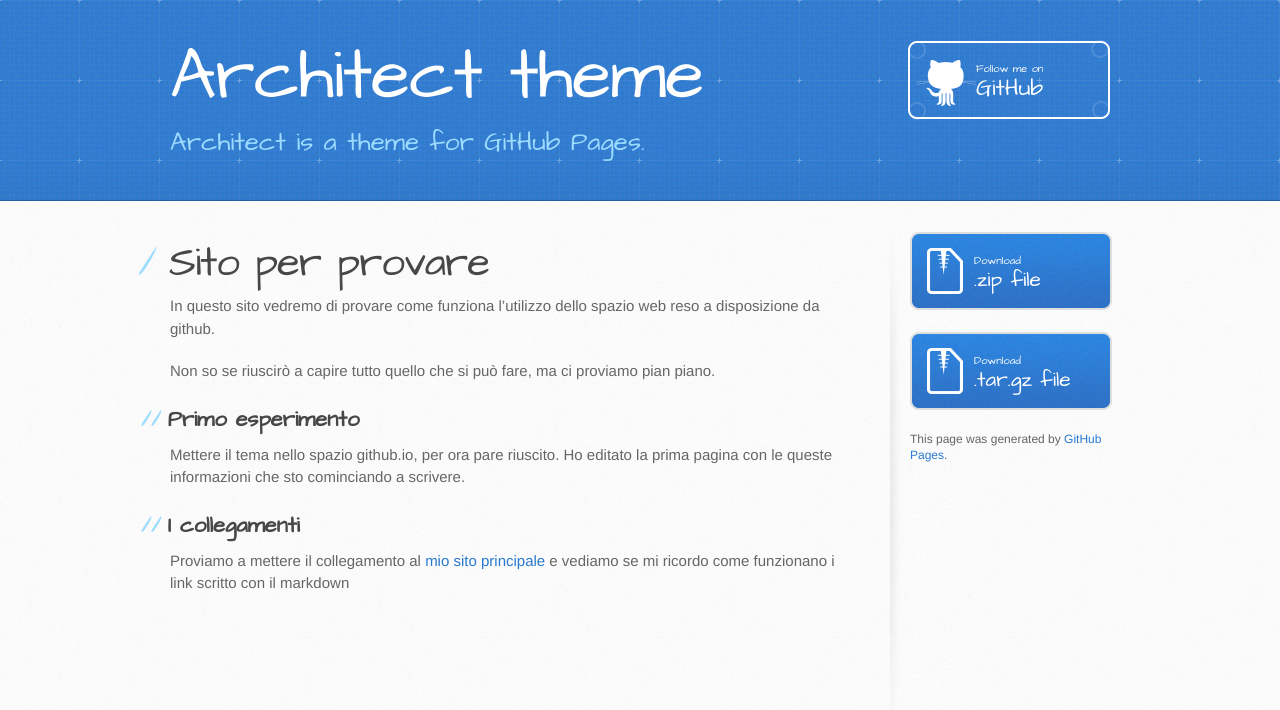
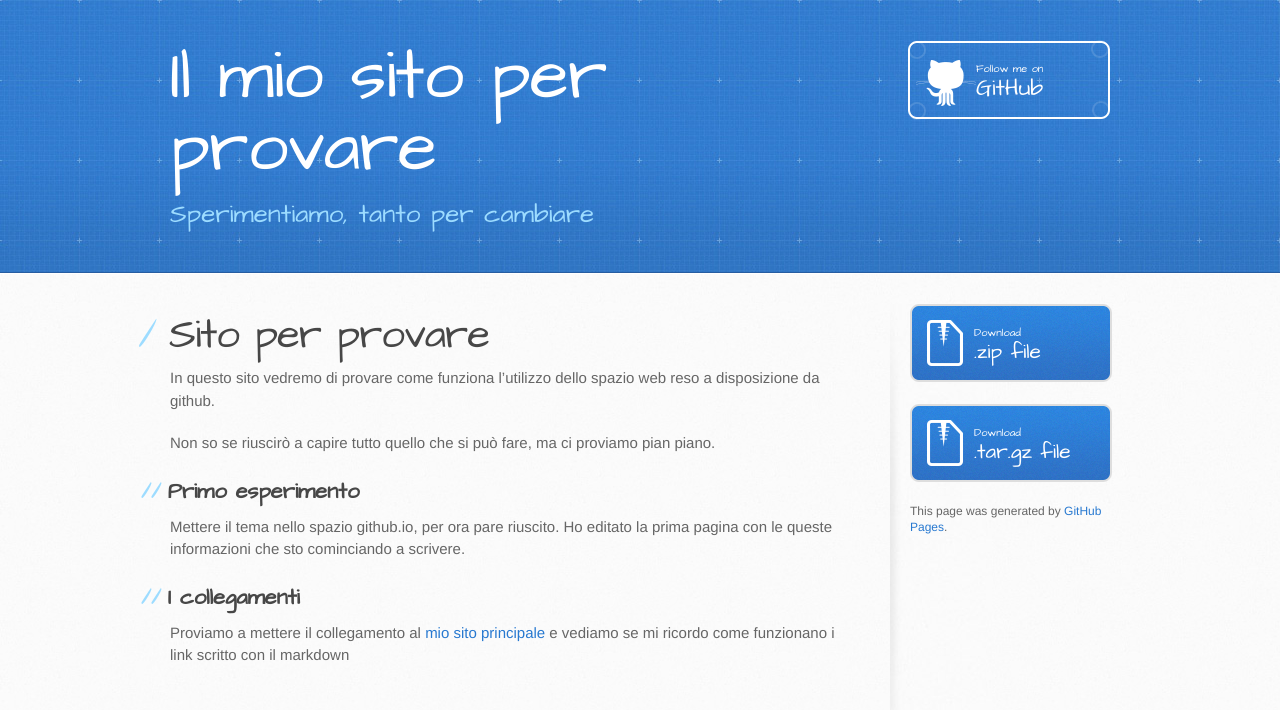
Before and after one commit to maupao/maupao.github.io, a Jekyll site: the page built from index.md, in a window 1280 px wide. Shown: the top 710 px of the page. Built offline with Jekyll 4.4.1, drawn with Linux system fonts in a browser that asks for light colours; our own code applies the rules of GitHub Pages for plain Markdown files.

Commit message:
modifica del file _config.yml

```diff
--- a/_config.yml
+++ b/_config.yml
@@ -1,5 +1,5 @@
-title: Architect theme
-description: Architect is a theme for GitHub Pages.
+title: Il mio sito per provare
+description: Sperimentiamo, tanto per cambiare
 show_downloads: true
 google_analytics:
 theme: jekyll-theme-architect
```
